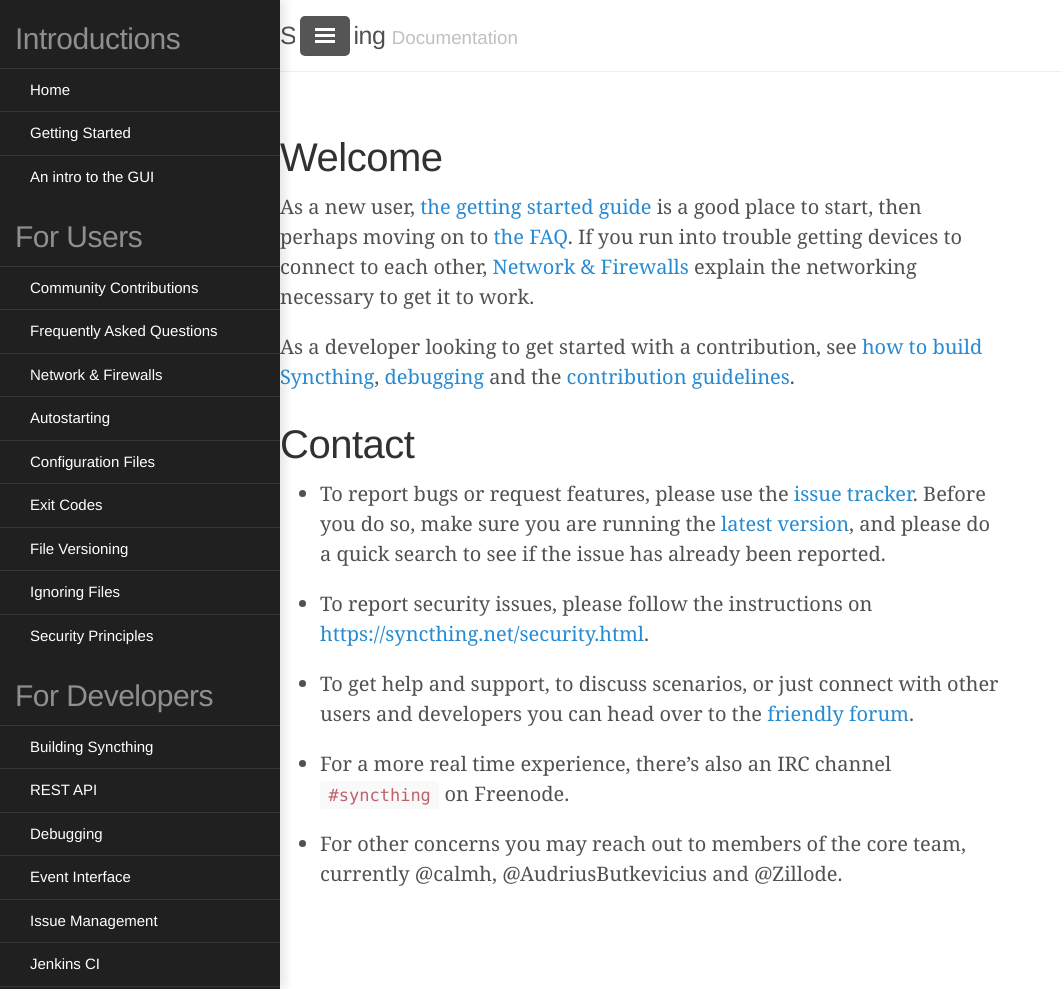
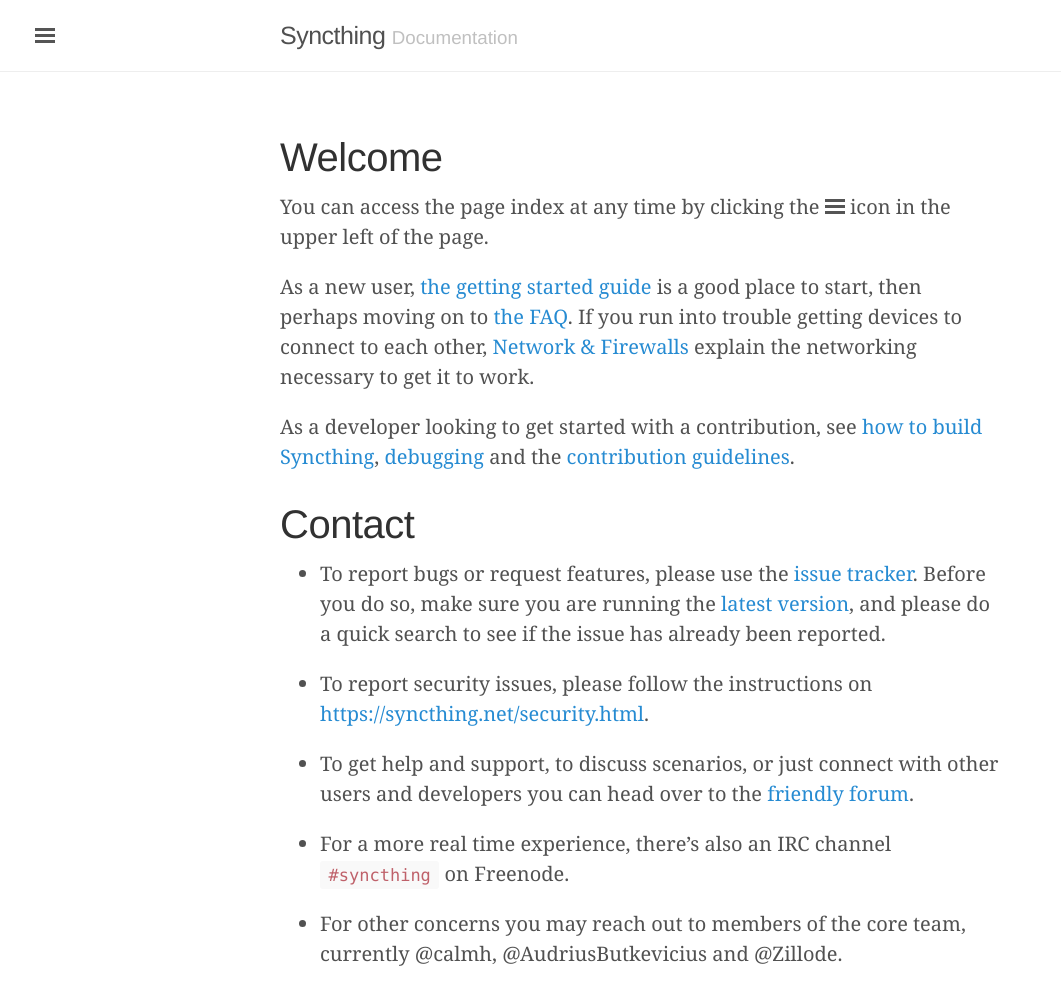
Before and after one commit to timboudreau/docs, a Jekyll site: the page built from index.md, in a window 1280 px wide and 989 px high. Shown: the whole window, without its empty margins (0-1061 px from the left). Built offline with Jekyll 4.4.1, drawn with Linux system fonts in a browser that asks for light colours; Markdown is read by kramdown in place of the engine named in the settings.

Commit message:
Home, README

```diff
--- a/_includes/sidebar.html
+++ b/_includes/sidebar.html
@@ -1,6 +1,6 @@
 <!-- Target for toggling the sidebar `.sidebar-checkbox` is for regular
      styles, `#sidebar-checkbox` for behavior. -->
-<input type="checkbox" class="sidebar-checkbox" id="sidebar-checkbox" {% if page.title =="Home" %}checked{% endif %}>
+<input type="checkbox" class="sidebar-checkbox" id="sidebar-checkbox">
 
 <!-- Toggleable sidebar -->
 <div class="sidebar" id="sidebar">
--- a/index.md
+++ b/index.md
@@ -4,6 +4,8 @@ title: Home
 ---
 
 # Welcome
+
+You can access the page index at any time by clicking the <span class="hamburger"></span> icon in the upper left of the page.
 
 As a new user, [the getting started guide]({{ site.baseurl }}/intro/getting-started.html) is a good place to start, then perhaps moving on to [the FAQ](/users/faq.html). If
 you run into trouble getting devices to connect to each other,
--- a/public/css/lanyon.css
+++ b/public/css/lanyon.css
@@ -222,7 +222,7 @@ a.sidebar-nav-item:focus {
   cursor: pointer;
 }
 
-.sidebar-toggle:before {
+.sidebar-toggle:before, .hamburger {
   display: inline-block;
   width: 1rem;
   height: .75rem;
```
Also changed, not shown: README.md.
